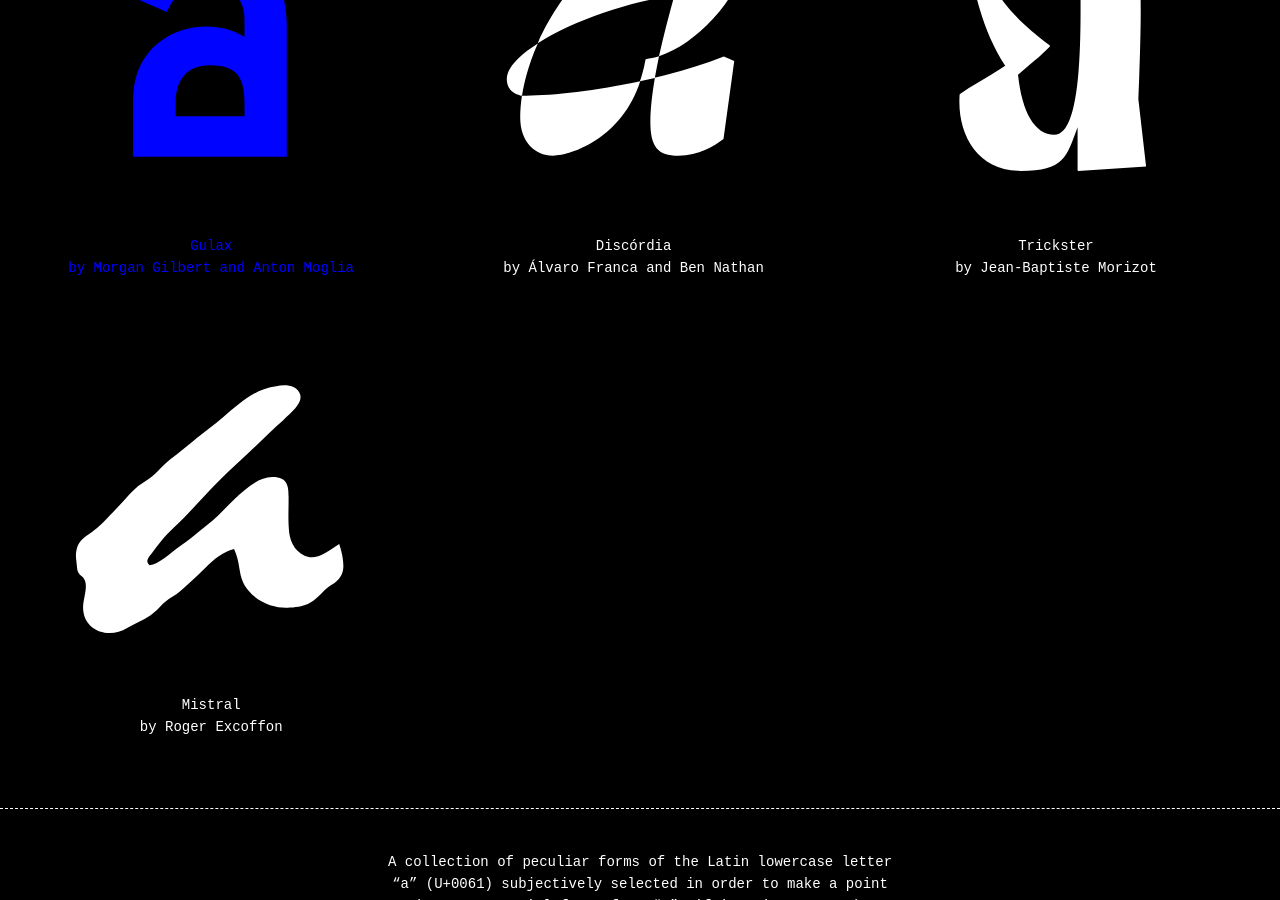
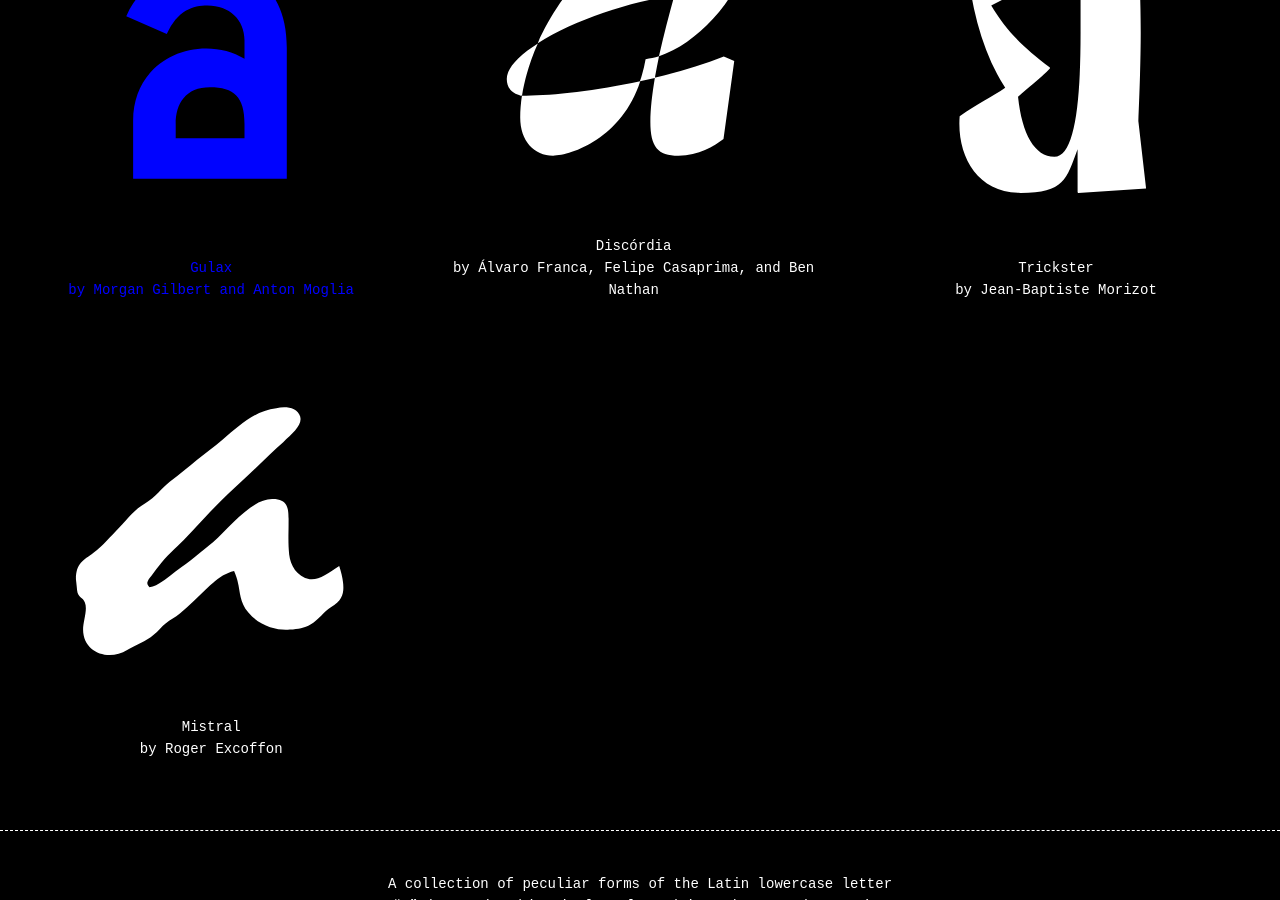
Before and after one commit to rosettatype/all-types-of-a, a Jekyll site: the page built from index.md, in a window 1280 px wide and 900 px high, scrolled down 7547 px. Built offline with Jekyll 4.4.1, drawn with Linux system fonts in a browser that asks for light colours; some web fonts are replaced.

Commit message:
Update to Discórdia credits

```diff
--- a/_data/data.yaml
+++ b/_data/data.yaml
@@ -383,6 +383,7 @@ letters:
   publisher: Naipe
   designers:
   - Álvaro Franca
+  - Felipe Casaprima
   - Ben Nathan
 
 # todo
```
